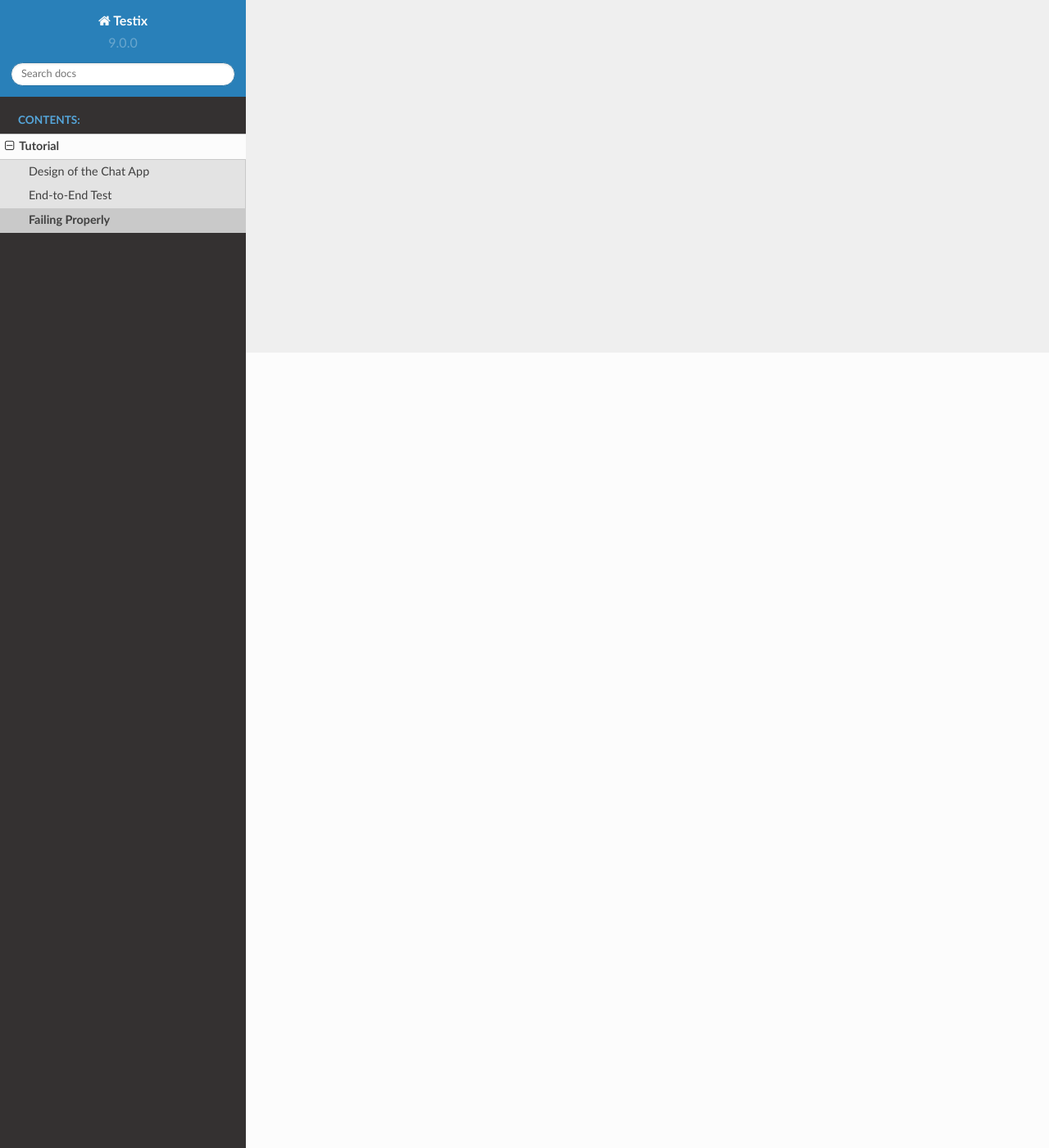
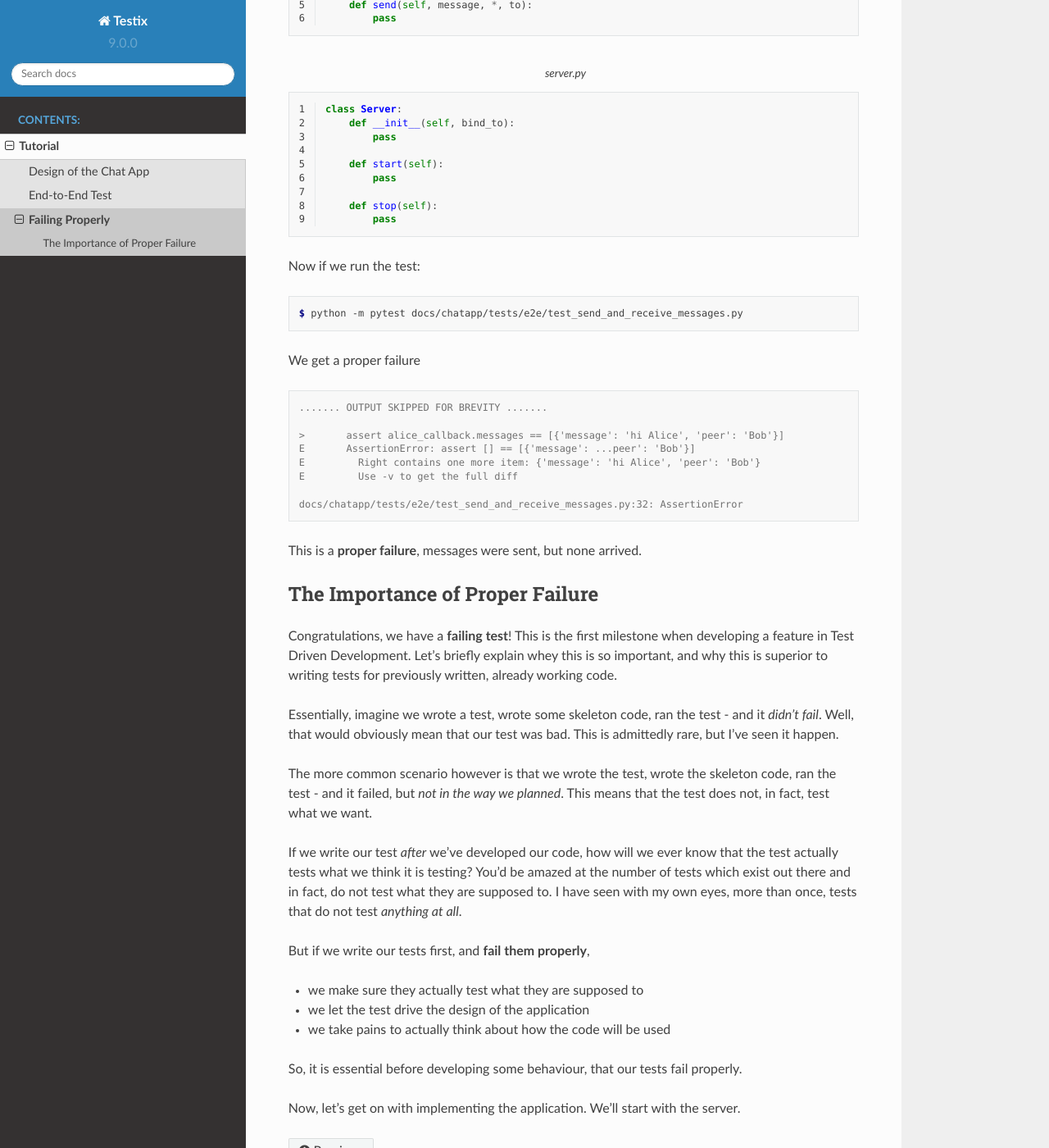
Before and after one commit to haarcuba/testix, a Sphinx documentation site: the page built from docs/tutorial/fail_properly.rst, in a window 1280 px wide and 1400 px high, scrolled down 970 px. Shown: the whole window at 82% size. Built offline with Sphinx 7.4.7 and the Read the Docs theme 2.0.0, drawn with Linux system fonts in a browser that asks for light colours; some of the changed text lies outside the part shown.

Commit message:
failing properly

```diff
--- /dev/null
+++ b/docs/chatapp/source/chatapp/client.py
@@ -0,0 +1,6 @@
+class Client:
+    def __init__(self, name, *, on_message, server_url):
+        pass
+
+    def send(self, message, *, to):
+        pass
--- /dev/null
+++ b/docs/chatapp/source/chatapp/server.py
@@ -0,0 +1,9 @@
+class Server:
+    def __init__(self, bind_to):
+        pass
+
+    def start(self):
+        pass
+
+    def stop(self):
+        pass
--- a/docs/tutorial/e2e_test.rst
+++ b/docs/tutorial/e2e_test.rst
@@ -39,6 +39,7 @@ code below is not the final test, and will not really work, but it's a sketch:
 
 .. literalinclude:: ../chatapp/tests/e2e/pseudo/test_send_and_receive_messages_1.py
    :linenos:
+   :caption: test_send_and_receive_messages.py
 
 What do we have here? The idea is that, e.g., the ``alice`` client sends a message to ``Bob``,
 the message is relayed by our app, and when the ``on_message`` callback is called, it actually appends
@@ -55,6 +56,7 @@ First, let's fix the ``on_message`` thing:
 
 .. literalinclude:: ../chatapp/tests/e2e/pseudo/test_send_and_receive_messages_2.py
    :linenos:
+   :caption: test_send_and_receive_messages.py
    :emphasize-lines: 3-8,11-12,19-20
 
 Nice.
@@ -63,6 +65,7 @@ Now let's sleep a little to allow messages some time to get to us.
 
 .. literalinclude:: ../chatapp/tests/e2e/pseudo/test_send_and_receive_messages_3.py
    :linenos:
+   :caption: test_send_and_receive_messages.py
    :emphasize-lines: 2,20-21
 
 Finally, we will need to launch the server, and, come to think about it,
@@ -72,6 +75,7 @@ we can start testing) - this is a good ocasion to use pytest's `fixtures feature
 
 .. literalinclude:: ../chatapp/tests/e2e/pseudo/test_send_and_receive_messages_4.py
    :linenos:
+   :caption: test_send_and_receive_messages.py
    :emphasize-lines: 13-18,20,23-24
 
 Tests Driving our Code
--- a/docs/tutorial/fail_properly.rst
+++ b/docs/tutorial/fail_properly.rst
@@ -1,9 +1,88 @@
 Failing Properly
 ================
 
-If we run our `E2E Test <e2e_test>`_ it will of course not work,
-because none of the code for `chatapp` exits yet. This is a sort of failure, but it's not very interesing.
+If we run our `E2E Test <e2e_test>`_ it will of course not work:
 
-What we want is for the test to fail *properly* - we want it to fail because our system isn't implemented yet - we want it to fail because messages are seemingly sent, but they don't arrive at their destination. In short, we want it to fail on our ``assert`` statements, not due to some technicalities
+.. code-block:: console
 
-TBD
+   $ python -m pytest docs/chatapp/tests/e2e/test_send_and_receive_messages.py
+
+Results ultimately in
+
+.. code-block:: console
+
+    E   ModuleNotFoundError: No module named 'chatapp'
+
+
+That is because none of the code for `chatapp` exits yet. This is a sort of failure, but it's not very interesting.
+
+What we want is for the test to fail *properly* - we want it to fail *not* because our system doesn't exist - we want it to fail because our system does not implement the correct behaviour yet.
+
+In concrete terms, we want it to fail because messages are seemingly sent, but they don't arrive at their destination. In short, we want it to fail on our ``assert`` statements, not due to some technicalities
+
+So, let's write some basic code that achieves just that. We create the following directory tree:
+
+.. code-block:: console
+
+    chatapp
+    ├── __init__.py
+    ├── client.py
+    └── server.py
+
+With skeleton code:
+
+.. literalinclude:: ../chatapp/source/chatapp/client.py
+   :linenos:
+   :caption: client.py
+
+.. literalinclude:: ../chatapp/source/chatapp/server.py
+   :linenos:
+   :caption: server.py
+
+Now if we run the test:
+
+
+.. code-block:: console
+
+    $ python -m pytest docs/chatapp/tests/e2e/test_send_and_receive_messages.py
+
+
+We get a proper failure
+
+.. code-block:: console
+
+    ....... OUTPUT SKIPPED FOR BREVITY .......
+
+    >       assert alice_callback.messages == [{'message': 'hi Alice', 'peer': 'Bob'}]
+    E       AssertionError: assert [] == [{'message': ...peer': 'Bob'}]
+    E         Right contains one more item: {'message': 'hi Alice', 'peer': 'Bob'}
+    E         Use -v to get the full diff
+
+    docs/chatapp/tests/e2e/test_send_and_receive_messages.py:32: AssertionError
+
+
+This is a **proper failure**, messages were sent, but none arrived.
+
+
+The Importance of Proper Failure
+--------------------------------
+
+Congratulations, we have a **failing test**! This is the first milestone when developing a feature in Test Driven Development. Let's briefly explain whey this is so important, and why this is superior to writing tests for previously written, already working code.
+
+Essentially, imagine we wrote a test, wrote some skeleton code, ran the test - and it *didn't fail*. Well, that would obviously mean that our test was bad. This is admittedly rare, but I've seen it happen.
+
+The more common scenario however is that we wrote the test, wrote the skeleton code, ran the test - and it failed, but *not in the way we planned*. This means that the test does not, in fact, test what we want.
+
+If we write our test *after* we've developed our code, how will we ever know that the test actually tests what we think it is testing? You'd be amazed at the number of tests which exist out there and in fact, do not test what they are supposed to.
+I have seen with my own eyes, more than once, tests that do not test *anything at all*.
+
+But if we write our tests first, and **fail them properly**,
+
+* we make sure they actually test what they are supposed to
+* we let the test drive the design of the application
+* we take pains to actually think about how the code will be used
+
+So, it is essential before developing some behaviour, that our tests fail properly.
+
+Now, let's get on with implementing the application.
+We'll start with the server.
```
Also changed, not shown: docs/chatapp/source/chatapp/__init__.py (added), 2 other files.
